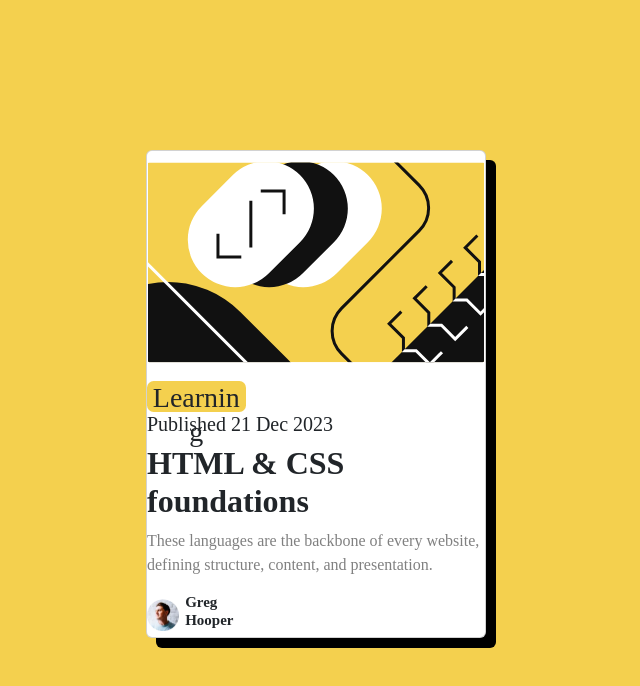
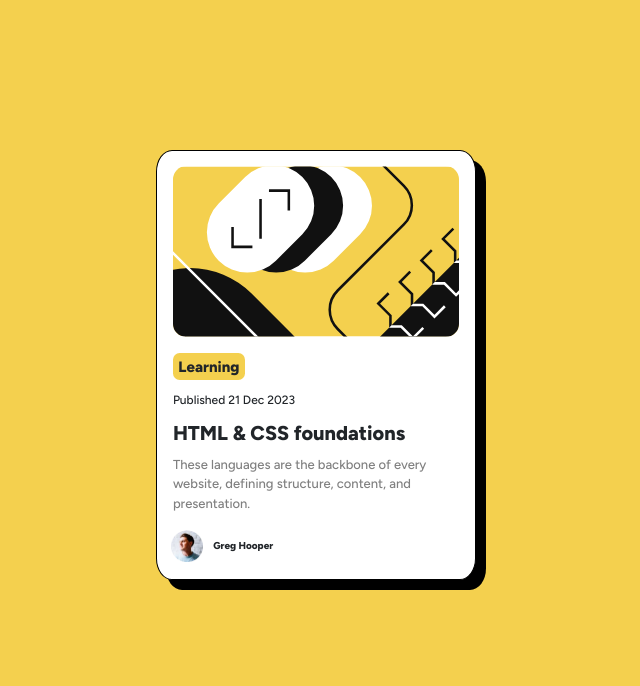
Before and after one commit to marliemarls/blog_developing_with_bootstrap, a plain HTML site: page index.html in a window 1280 px wide. Shown: the whole page, without its empty margins (324-964 px from the left). Drawn offline with nearby package versions, Linux system fonts and the light colour scheme.

Commit message:
finished css styling and am complete

```diff
--- a/style.css
+++ b/style.css
@@ -1,66 +1,101 @@
 @import url("https://fonts.googleapis.com/css2?family=Figtree:ital,wght@0,300..900;1,300..900&display=swap");
 
-:root{
-    --family-font: 'Figtree' sans-serif;
-}
 
 body{
     display: flex;
     justify-content: center;
-    font-family: var(--family-font);
+    font-family: 'Figtree', sans-serif;
     padding: 150px 0px 50px 0px;
     background-color: hsl(47, 88%, 63%);
 }
 
 div.card{
     display: flex;
-    width: 340px;
+    flex-direction: column;
+    width: 320px;
+    object-fit: contain;
     align-items: center;
     box-shadow: 10px 10px black;
+    border-radius: 5%;
+    border: solid black 1px;
 }
-.learning-tag{
-    background-color: hsl(47, 88%, 63%);
-    width: 74pt;
-    height: 23pt;
-    border: 1pt;
-    border-radius: 5pt;
-    text-align: center;
-    margin: 8px 0px 0px 0px;
+
+div.font-div{
+    display: flex;
+    flex-direction: column;
+    padding: 5%;
+}
+
+img.illustration-img {
+    border-radius: 10pt;
+    margin: 0px 0px 0px 0px;
+    padding: 0pt 0pt 0pt 0pt;
+    margin-top: 15px;
+    max-width: 90%;
 }
 
 h2.hoover-color-change{
     font-weight: 800;
     font-style: normal;
+    font-size: 20px;
+    margin: 0px 0px 10px 0px;
 }
 h2:hover{
   color:  hsl(47, 88%, 63%);
   cursor: pointer;
 }
-img.illustration-img {
-    border-radius: 10pt;
-    image-rendering:auto;
-    padding: 8pt 8pt 8pt 8pt;
+
+.learning-tag{
+    display: flex;
+    justify-content: center;
+    align-items: center;
+    background-color: hsl(47, 88%, 63%);
+    width: 54pt;
+    height: 20pt;
+    border: 1pt;
+    border-radius: 5pt;
+    text-align: center;
+    margin: 0px 0px 0px 0px;
+    padding-top: 1px;
+    font-size: 15px;
+    font-weight: 800;
 }
+
 div.profile-div {
     display: flex;
     flex-direction: row;
     align-items: center;
-    justify-content: space-around;
-    margin-right: 65%;
-  }
+    margin-right: 63%;
+    padding-bottom: 5%;
+    padding-left: 4%;
+    height: 50px;
+}
+
 .greg-header {
     display: flex;
     font-weight: 800;
-    font-size: 15px;
+    font-size: 10px;
+    font-weight: 800;
+    margin: 0px 0px 0px 0px;
   }
-img.profile-img {
+
+  img.profile-img {
     display: flex;
-    margin-right: 5pt;
+    margin: 0px 10px 0px 0px;
     width: 32px;
     height: 32px;
   }
-p{
+
+  h5.date{
+    font-size: 12px;
+    margin: 0;
+    padding: 10pt 0pt 10pt 0pt;
+    font-weight: 500;
+  }
+
+  p{
     font-weight: 500;
     color: hsl(0, 0%, 50%);
-    font-style: normal;
+    font-size: 13px;
+    margin: 0;
 }
```
